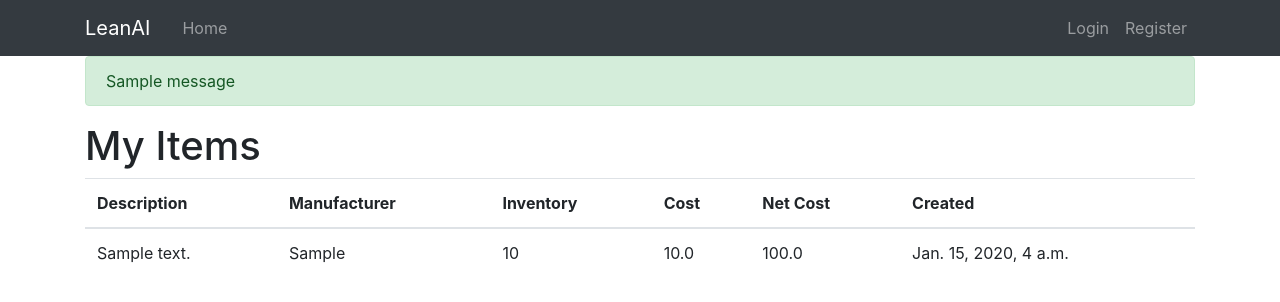
After one commit to jprice8/leanai, a Django app: page /item/ in a window 1280 px wide. The commit adds this page. Shown: the top 302 px of the page. Run offline with Django 3.2, Linux system fonts and the light colour scheme; tables that the repository leaves empty hold one stand-in row (values such as "Sample post"); one stand-in notice (Sample message) is shown.

Commit message:
Create item list table and configure routing.

```diff
--- a/inventory/models.py
+++ b/inventory/models.py
@@ -14,7 +14,7 @@ class Item(models.Model):
         return f'{self.description} created by {self.owner} on {self.created_at}'
 
     def calculate_ext_cost(self):
-        return self.inventory*self.cost
+        return self.inventory_qty*self.cost
 
 
 class Order(models.Model):
--- a/inventory/templates/inventory/base.html
+++ b/inventory/templates/inventory/base.html
@@ -9,15 +9,39 @@
     <!-- Bootstrap CSS -->
     <link rel="stylesheet" href="https://cdn.jsdelivr.net/npm/bootstrap@4.5.3/dist/css/bootstrap.min.css" integrity="sha384-TX8t27EcRE3e/ihU7zmQxVncDAy5uIKz4rEkgIXeMed4M0jlfIDPvg6uqKI2xXr2" crossorigin="anonymous">
 
-    <title>Hello, world!</title>
+    <title>LeanAI</title>
   </head>
   <body>
-    <header>
-      <p>header</p>
+    <header class="site-header">
+      <nav class="navbar navbar-expand-lg navbar-dark bg-dark">
+        <div class="container">
+          <a class="navbar-brand mr-4" href="{% url 'index' %}">LeanAI</a>
+          <button class="navbar-toggler" type="button" data-toggle="collapse" data-target="#navbarToggle" aria-controls="navbarToggle" aria-expanded="false" aria-label="Toggle navigation">
+            <span class="navbar-toggler-icon"></span>
+          </button>
+          <div class="collapse navbar-collapse" id="navbarToggle">
+            <div class="navbar-nav mr-auto">
+              <a class="nav-item nav-link" href="{% url 'item-list' %}">Home</a>
+            </div>
+            <!-- Navbar Right Side -->
+            <div class="navbar-nav">
+              <a class="nav-item nav-link" href="#">Login</a>
+              <a class="nav-item nav-link" href="#">Register</a>
+            </div>
+          </div>
+        </div>
+      </nav>
     </header>
-    <main>
+    <main role="main" class="container">
       <div class="row">
-        <div class="col-md-8">
+        <div class="col-md-12">
+          {% if messages %}
+            {% for message in messages %}
+              <div class="alert alert-{{ message.tags }}">
+                {{ message }}
+              </div>
+            {% endfor %}
+          {% endif %}
           {% block content %}{% endblock %}
         </div>
       </div>
--- /dev/null
+++ b/inventory/templates/inventory/overview.html
@@ -0,0 +1,33 @@
+{% extends 'inventory/base.html' %}
+
+{% block content %}
+  <h1>My Items</h1>
+{% if item_list %}
+  <table class="table table-hover">
+    <thead>
+      <tr>
+        <th scope="col">Description</th>
+        <th scope="col">Manufacturer</th>
+        <th scope="col">Inventory</th>
+        <th scope="col">Cost</th>
+        <th scope="col">Net Cost</th>
+        <th scope="col">Created</th>
+      </tr>
+    </thead>
+    <tbody>
+      {% for item in item_list %}
+        <tr>
+          <td>{{ item.description }}</td>
+          <td>{{ item.mfr }}</td>
+          <td>{{ item.inventory_qty }}</td>
+          <td>{{ item.cost }}</td>
+          <td>{{ item.calculate_ext_cost }}</td>
+          <td>{{ item.created_at }}</td>
+        </tr>
+      {% endfor %}
+    </tbody>
+  </table>
+{% else %}
+    <h2>No Items Yet!</h2>
+{% endif %}
+{% endblock content %}
--- a/inventory/urls.py
+++ b/inventory/urls.py
@@ -4,4 +4,5 @@ from . import views
 
 urlpatterns = [
     path('', views.index, name='index'),
+    path('item/', views.item_list, name='item-list'),
 ]
--- a/inventory/views.py
+++ b/inventory/views.py
@@ -6,6 +6,13 @@ from .models import Item
 
 def index(request):
     context = {
-        'item': Item.objects.all()
+        'item_list': Item.objects.all()
     }
     return render(request, 'inventory/landing.html', context)
+
+
+def item_list(request):
+    context = {
+        'item_list': Item.objects.all()
+    }
+    return render(request, 'inventory/overview.html', context)
```
